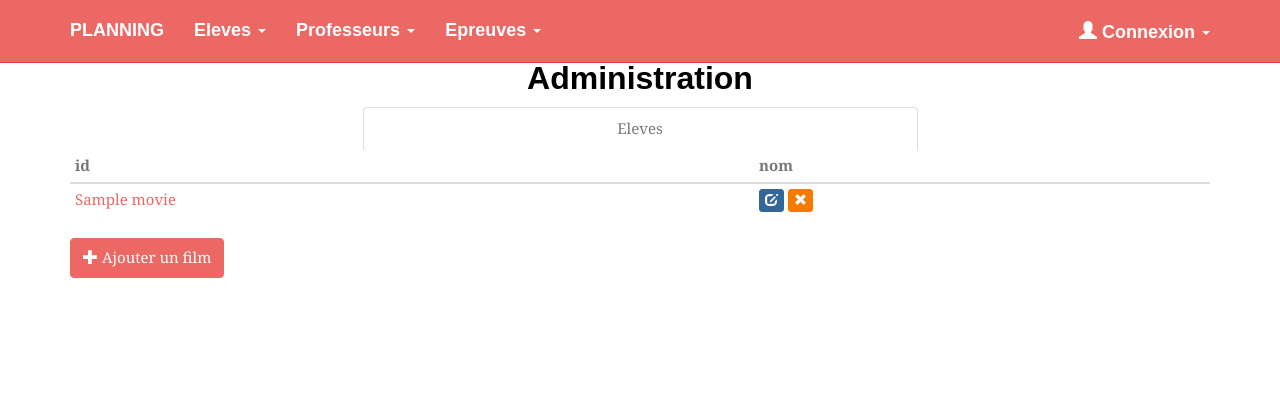
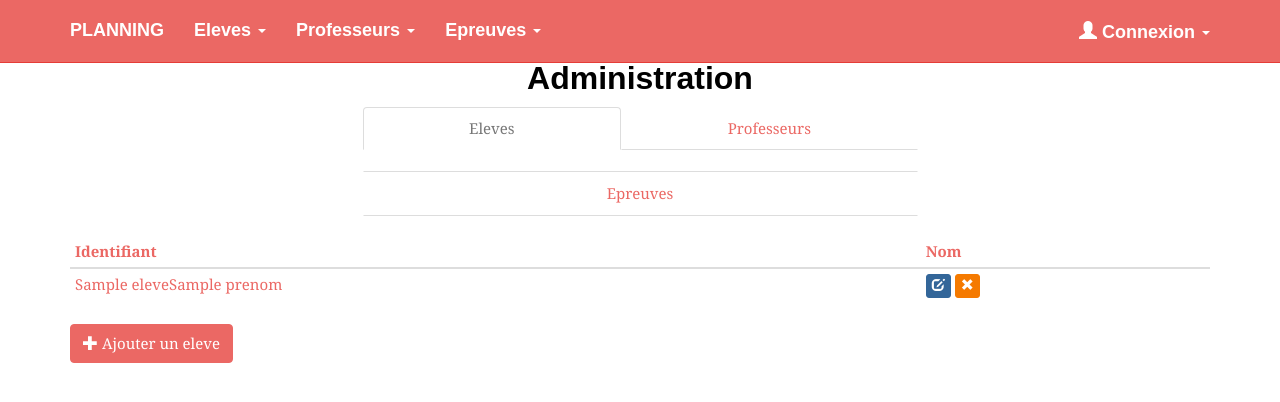
Before and after one commit to cmenager/Planning, a PHP site: template views/admin.html.twig in a window 1280 px wide. Shown: the top 402 px of the page. Run offline with PHP 8.4, Linux system fonts and the light colour scheme; the template is opened without the code that fills it: most values are stand-ins (such as "Sample title", 1, 10 or a date in 2020); some libraries are stand-ins or nearby versions.

Commit message:
Admin pb page

```diff
--- a/db/planning.sql
+++ b/db/planning.sql
@@ -172,7 +172,7 @@ INSERT INTO `langue` (`ID_LANGUE`, `LIBELLE_LANGUE`) VALUES
 
 CREATE TABLE IF NOT EXISTS `professeur` (
   `ID_PROFESSEUR` int(11) NOT NULL,
-  `LIBELLE_ROLE` varchar(40) COLLATE utf8_unicode_ci DEFAULT NULL,
+  `ROLE` varchar(40) COLLATE utf8_unicode_ci DEFAULT NULL,
   `NOM_PROFESSEUR` varchar(100) COLLATE utf8_unicode_ci DEFAULT NULL,
   `PRENOM_PROFESSEUR` varchar(100) COLLATE utf8_unicode_ci DEFAULT NULL,
   `LOGIN_PROFESSEUR` varchar(40) COLLATE utf8_unicode_ci DEFAULT NULL,
@@ -184,7 +184,7 @@ CREATE TABLE IF NOT EXISTS `professeur` (
 -- Contenu de la table `professeur`
 --
 
-INSERT INTO `professeur` (`ID_PROFESSEUR`, `LIBELLE_ROLE`, `NOM_PROFESSEUR`, `PRENOM_PROFESSEUR`, `LOGIN_PROFESSEUR`, `PWD_PROFESSEUR`, `SALT_PROFESSEUR`) VALUES
+INSERT INTO `professeur` (`ID_PROFESSEUR`, `ROLE`, `NOM_PROFESSEUR`, `PRENOM_PROFESSEUR`, `LOGIN_PROFESSEUR`, `PWD_PROFESSEUR`, `SALT_PROFESSEUR`) VALUES
 (1, 'ROLE_PROFESSEUR', 'Pluchot', 'Daniel', 'p.dan@me.fr', 'secret', NULL),
 (2, 'ROLE_ADMIN', 'Boissel', 'Alain', 'boissel.alain@me.fr', 'adm', NULL),
 (3, 'ROLE_PROFESSEUR', 'Riamon', 'Clemence', 'r.clem@me.fr', 'rclem', NULL),
--- a/src/Planning/DAO/ProfesseurDAO.php
+++ b/src/Planning/DAO/ProfesseurDAO.php
@@ -58,7 +58,7 @@ class ProfesseurDAO extends DAO implements UserProviderInterface {
      * @return array The list of drugs.
      */
     public function findAllByRole($roleId) {
-        $sql = "select * from professeur where LIBELLE_ROLE=? ";
+        $sql = "select * from professeur where ROLE=? ";
         $result = $this->getDb()->fetchAll($sql, array($roleId));
 
         // Convert query result to an array of domain objects
@@ -141,7 +141,7 @@ class ProfesseurDAO extends DAO implements UserProviderInterface {
 
         $professeur = new Professeur();
         $professeur->setId($row['ID_PROFESSEUR']);
-        $professeur->setRole($row['LIBELLE_ROLE']);
+        $professeur->setRole($row['ROLE']);
         $professeur->setNom($row['NOM_PROFESSEUR']);
         $professeur->setPrenom($row['PRENOM_PROFESSEUR']);
         $professeur->setUsername($row['LOGIN_PROFESSEUR']);
--- a/views/admin.html.twig
+++ b/views/admin.html.twig
@@ -15,7 +15,8 @@
             <div class="col-sm-8 col-sm-offset-2 col-md-6 col-md-offset-3">
                 <ul class="nav nav-tabs nav-justified">
                     <li class="active"><a href="#eleves" data-toggle="tab">Eleves</a></li>
-
+                    <li><a href="#professeurs" data-toggle="tab">Professeurs</li>
+                    <li><a href="#epreuves" data-toggle="tab">Epreuves</li>
                 </ul>
             </div>
         </div>
@@ -29,20 +30,20 @@
                         <table class="table table-hover table-condensed">
                             <thead>
                                 <tr>
-                                <th>id</th>
-                                <th>nom</th>
+                                    <th>Identifiant</th>
+                                    <th>Nom</th>
                                     <th></th>  <!-- Actions column -->
                                 </tr>
                             </thead>
                             {% for eleve in eleves %}
                                 <tr>
-                                <td><a class="eleveTitle" href="/movie/{{ movie.id }}">{{ movie.title }}</a></td>
+                                    <td><a class="eleveTitle" href="/eleve/{{ eleve.id }}">{{ eleve.nom }}{{eleve.prenom}}</a></td>
 
                                     <td>
-                                    <a href="/admin/movie/{{ movie.id }}/edit" class="btn btn-info btn-xs" title="Edit"><span class="glyphicon glyphicon-edit"></span></a>
-                                    <button type="button" class="btn btn-danger btn-xs" title="Delete" data-toggle="modal" data-target="#movieDialog{{ movie.id }}"><span class="glyphicon glyphicon-remove"></span>
+                                        <a href="/admin/eleve/{{ eleve.id }}/edit" class="btn btn-info btn-xs" title="Edit"><span class="glyphicon glyphicon-edit"></span></a>
+                                        <button type="button" class="btn btn-danger btn-xs" title="Delete" data-toggle="modal" data-target="#eleveDialog{{ eleve.id }}"><span class="glyphicon glyphicon-remove"></span>
                                         </button>
-                                    <div class="modal fade" id="movieDialog{{ movie.id }}" tabindex="-1" role="dialog" aria-labelledby="myModalLabel" aria-hidden="true">
+                                        <div class="modal fade" id="eleveDialog{{ eleve.id }}" tabindex="-1" role="dialog" aria-labelledby="myModalLabel" aria-hidden="true">
                                             <div class="modal-dialog">
                                                 <div class="modal-content">
                                                     <div class="modal-header">
@@ -50,11 +51,11 @@
                                                         <h4 class="modal-title" id="myModalLabel">Confirmation</h4>
                                                     </div>
                                                     <div class="modal-body">
-                                                    Voulez-vous vraiment supprimer ce film ?
+                                                        Voulez-vous vraiment supprimer ce eleve ?
                                                     </div>
                                                     <div class="modal-footer">
                                                         <button type="button" class="btn btn-default" data-dismiss="modal">Annuler</button>
-                                                    <a href="/admin/movie/{{ movie.id }}/delete" class="btn btn-danger">Confirmer</a>
+                                                        <a href="/admin/eleve/{{ eleve.id }}/delete" class="btn btn-danger">Confirmer</a>
                                                     </div>
                                                 </div><!-- /.modal-content -->
                                             </div><!-- /.modal-dialog -->
@@ -66,44 +67,45 @@
 
                     </div>
                 {% else %}
-                <div class="alert alert-warning">Aucun film trouvé.</div>
+                    <div class="alert alert-warning">Aucun eleve trouvé.</div>
                 {% endif %}
-            <a href="/admin/movie/add"><button type="button" class="btn btn-primary"><span class="glyphicon glyphicon-plus"></span> Ajouter un film</button></a>
+                <a href="/admin/eleve/add"><button type="button" class="btn btn-primary"><span class="glyphicon glyphicon-plus"></span> Ajouter un eleve</button></a>
                 <!--Fin table où il y a tous les films a modifier ou a supprimer ou a ajouter-->
             </div>
 
 
             <div class="tab-pane fade  adminTable" id="genres">
                 <!--Table où il y a tous les genres a modifier ou a supprimer ou a ajouter-->
-            {% if genres %}
+                {% if professeurs %}
                     <div class="table-responsive">
                         <table class="table table-hover table-condensed">
                             <thead>
                                 <tr>
-                                <th>Genres</th>
+                                    <th>Identifiant</th>
+                                    <th>Nom</th>
                                     <th></th>  <!-- Actions column -->
                                 </tr>
                             </thead>
-                        {% for genre in genres %}
+                            {% for professeur in professeurs %}
                                 <tr>
-                                <td>{{ genre.name }}</a></td>
+                                    <td>{{ professeur.nom }} {{professeur.prenom}}</a></td>
                                     <td>
-                                    <a href="/admin/genre/{{ genre.id }}/edit" class="btn btn-info btn-xs" title="Edit"><span class="glyphicon glyphicon-edit"></span></a>
-                                    <button type="button" class="btn btn-danger btn-xs" title="Delete" data-toggle="modal" data-target="#movieDialog{{ genre.id }}"><span class="glyphicon glyphicon-remove"></span>
+                                        <a href="/admin/professeur/{{ professeur.id }}/edit" class="btn btn-info btn-xs" title="Edit"><span class="glyphicon glyphicon-edit"></span></a>
+                                        <button type="button" class="btn btn-danger btn-xs" title="Delete" data-toggle="modal" data-target="#eleveDialog{{ professeur.id }}"><span class="glyphicon glyphicon-remove"></span>
                                         </button>
-                                    <div class="modal fade" id="genreDialog{{ genre.id }}" tabindex="-1" role="dialog" aria-labelledby="myModalLabel" aria-hidden="true">
+                                        <div class="modal fade" id="professeurDialog{{ professeur.id }}" tabindex="-1" role="dialog" aria-labelledby="myModalLabel" aria-hidden="true">
                                             <div class="modal-dialog">
                                                 <div class="modal-content">
                                                     <div class="modal-header">
                                                         <button type="button" class="close" data-dismiss="modal" aria-hidden="true">&times;</button>
-                                                    <h4 class="modal-title" id="myModalLabel">Confirmation needed</h4>
+                                                        <h4 class="modal-title" id="myModalLabel">Confirmation</h4>
                                                     </div>
                                                     <div class="modal-body">
-                                                    Voulez-vous vraiment supprimer ce genre ?
+                                                        Voulez-vous vraiment supprimer ce professeur ?
                                                     </div>
                                                     <div class="modal-footer">
                                                         <button type="button" class="btn btn-default" data-dismiss="modal">Annuler</button>
-                                                    <a href="/admin/genre/{{ genre.id }}/delete" class="btn btn-danger">Confirmer</a>
+                                                        <a href="/admin/professeur/{{ professeur.id }}/delete" class="btn btn-danger">Confirmer</a>
                                                     </div>
                                                 </div><!-- /.modal-content -->
                                             </div><!-- /.modal-dialog -->
--- a/views/layout.html.twig
+++ b/views/layout.html.twig
@@ -46,7 +46,10 @@
                             </li>
                         </ul>
                         <ul class="nav navbar-nav navbar-right">
-                            {% if is_granted('IS_AUTHENTICATED_FULLY') %}
+                            {% if app.security.token and is_granted('ROLE_ADMIN') %}
+                                <li class="{% if adminMenu is defined %}active{% endif %}"><a href="/admin"><span class="glyphicon glyphicon-cog"></span> Administration</a></li>
+                                {% endif %}
+                                {% if app.security.token and is_granted('IS_AUTHENTICATED_FULLY') %}
                                 <li class="dropdown">
                                     <a href="#" class="dropdown-toggle" data-toggle="dropdown">
                                         <span class="glyphicon glyphicon-user"></span> Bonjour, {{ app.security.token.user.username }} <b class="caret"></b></a>
--- a/views/professeurs.html.twig
+++ b/views/professeurs.html.twig
@@ -14,7 +14,6 @@
                     <th>Prénom</th>
                     <th>Role</th>
                     <th>Login</th>
-                    <th>Mot de passe</th>
 
                 </tr>
             </thead>
@@ -24,7 +23,6 @@
                     <td>{{ professeur.prenom }}</td>
                     <td>{{ professeur.role }}</td>
                     <td>{{ professeur.username }}</td>
-                    <td>{{ professeur.password }}</td>
                 </tr>
             {% endfor %}
         </table>
--- a/web/css/planning.css
+++ b/web/css/planning.css
@@ -14,3 +14,8 @@ body {
     padding-top: 30px;
     padding-bottom: 10px;
 }
+
+.adminTable {
+    margin-top: 20px;
+    margin-bottom: 20px;
+}
```
Also changed, not shown: other parts of views/admin.html.twig (+2 -58 lines), app/app.php (+21 -7 lines), app/routes.php (+23 -11 lines), views/eleves_search.html.twig (+6 -4 lines), views/professeurs_search.html.twig (+6 -3 lines). Lines whose indentation alone changed are shown as unchanged.
